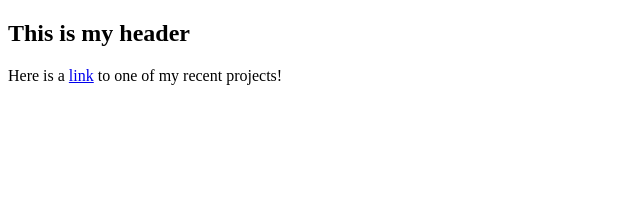
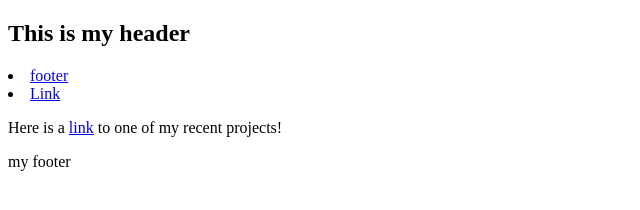
Before and after one commit to lindsey-greer/PersonalPortfolio, a plain HTML site: page index.html in a window 1280 px wide. Shown: the whole page, without its empty margins (0-640 px from the left). Drawn offline with Linux system fonts and the light colour scheme.

Commit message:
added external link

```diff
--- a/index.html
+++ b/index.html
@@ -6,11 +6,15 @@
     <link rel="stylesheet" href="styles/styles.css">
     <title>Personal Portfolio</title>
 </head>
-<body>
+<body id="body">
     <section id="welcome-section">
         <h1> This is my header </h1>
     </section>
   <div id="navbar">
+      <uo>
+          <li> <a href="#footer">footer</a></li>
+          <li> <a href="https://github.com/lindsey-greer/PersonalPortfolio" target="_blank" id="profile-link"> Link </a> </li>
+      </uo>
 
   </div>
 
@@ -19,5 +23,8 @@
     </section>
 
 </body>
+<footer id="footer">
+    <p> my footer </p>
+</footer>
 <script src="https://cdn.freecodecamp.org/testable-projects-fcc/v1/bundle.js"></script>
 </html>
```
